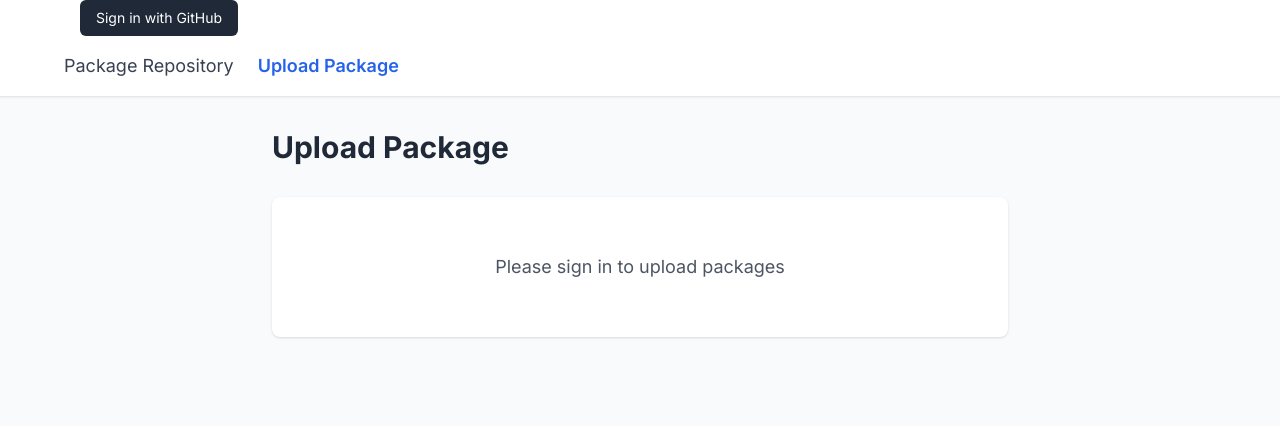
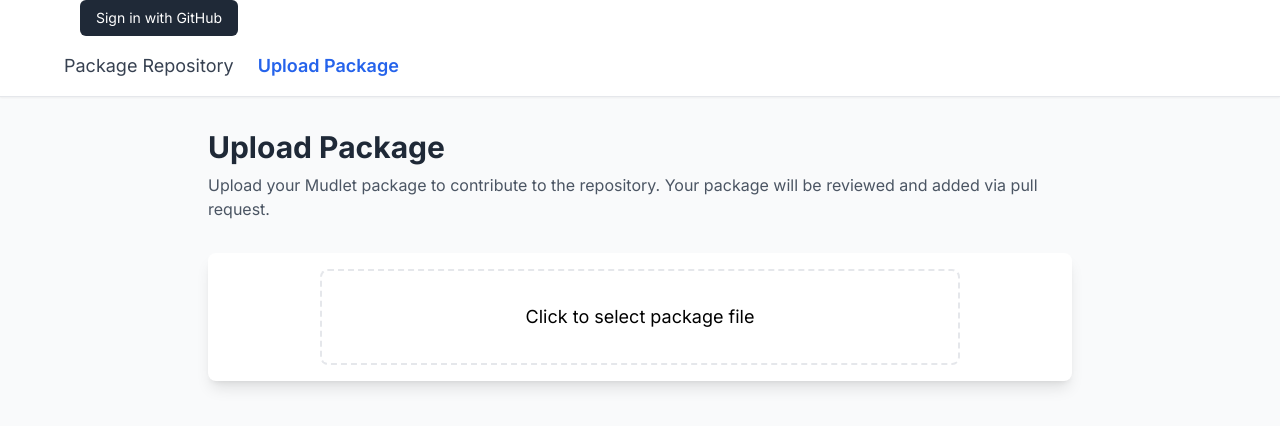
Before and after one commit to Mudlet/mudlet-package-repository, a Next.js app in the folder upload-site/: page /upload in a window 1280 px wide. Shown: the top 426 px of the page. Built offline with nearby package versions, Linux system fonts and the light colour scheme; no server answers.

Commit message:
Refactor package metadata handling and enhance upload page layout

```diff
--- a/upload-site/app/lib/packageParser.ts
+++ b/upload-site/app/lib/packageParser.ts
@@ -1,33 +1,35 @@
-interface PackageMetadata {
-  mpackage: string;
-  title: string;
-  version: string;
-  created: string;
-  author: string;
-  description: string;
+export interface PackageMetadata {
+  mpackage: string | null;
+  title: string | null;
+  version: string | null;
+  created: string | null;
+  author: string | null;
+  description: string | null;
 }
 
-export function parseConfigLua(content: string): PackageMetadata | null {
-  const fields = {
-    mpackage: content.match(/mpackage\s*=\s*["'](.+?)["']/),
-    title: content.match(/title\s*=\s*["'](.+?)["']/),
-    version: content.match(/version\s*=\s*["'](.+?)["']/),
-    created: content.match(/created\s*=\s*["'](.+?)["']/),
-    author: content.match(/author\s*=\s*["'](.+?)["']/),
-    description: content.match(/description\s*=\s*["'](.+?)["']/)
-  }
-
-  // Verify all required fields are present
-  if (Object.values(fields).some(match => !match)) {
-    return null;
+export function parseConfigLua(content: string): PackageMetadata {
+  // Helper function to safely extract values
+  const extractValue = (pattern: string): string | null => {
+    const match = content.match(new RegExp(`${pattern}\\s*=\\s*["'](.+?)["']`))
+    return match ? match[1] : null
   }
 
   return {
-    mpackage: fields.mpackage![1],
-    title: fields.title![1],
-    version: fields.version![1],
-    created: fields.created![1],
-    author: fields.author![1],
-    description: fields.description![1]
+    mpackage: extractValue('mpackage'),
+    title: extractValue('title'),
+    version: extractValue('version'),
+    created: extractValue('created'),
+    author: extractValue('author'),
+    description: extractValue('description')
   }
 }
+
+// Optional helper to check if metadata has minimum required fields
+export function hasRequiredFields(metadata: PackageMetadata): boolean {
+  // You can define which fields are absolutely required
+  return Boolean(
+    metadata.mpackage &&
+    metadata.title &&
+    metadata.version
+  )
+}
--- a/upload-site/app/upload/page.tsx
+++ b/upload-site/app/upload/page.tsx
@@ -1,11 +1,20 @@
-import { PackageUpload } from '../components/PackageUpload'
+'use client'
+
+import { UploadForm } from '../components/UploadForm'
 
 export default function UploadPage() {
   return (
-    <div className="page-content">
-      <h1 className="text-3xl font-bold text-gray-800 mb-8">Upload Package</h1>
-      <div className="bg-white rounded-lg shadow p-6">
-        <PackageUpload />
+    <div className="max-w-4xl mx-auto py-8 px-4">
+      <div className="mb-8">
+        <h1 className="text-3xl font-bold text-gray-800">Upload Package</h1>
+        <p className="mt-2 text-gray-600">
+          Upload your Mudlet package to contribute to the repository.
+          Your package will be reviewed and added via pull request.
+        </p>
+      </div>
+
+      <div className="bg-white rounded-lg shadow-lg">
+        <UploadForm />
       </div>
     </div>
   )
```
